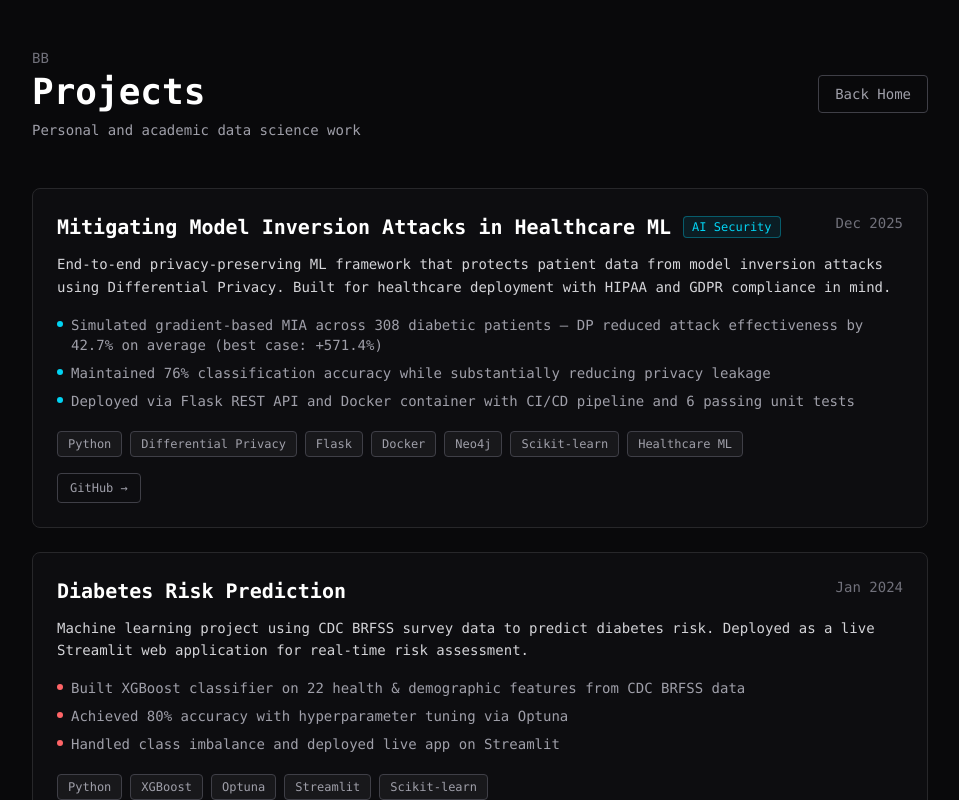
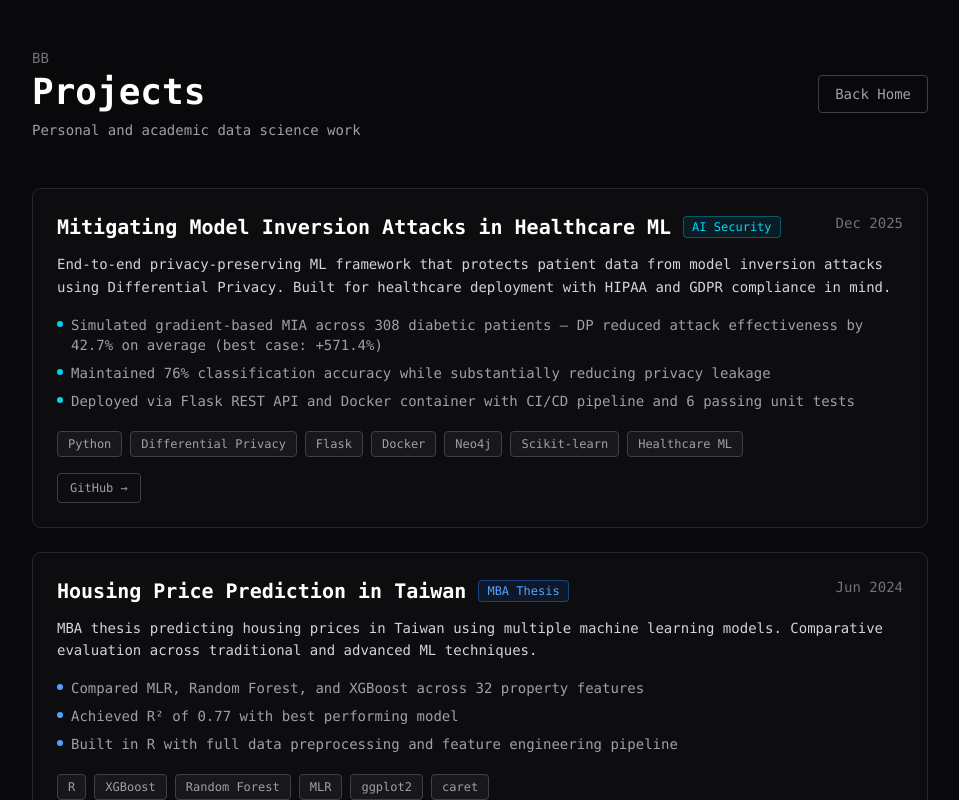
Before and after one commit to begimaibb/portfolio, a Next.js app in the folder my-portfolio/: page /projects in a window 1280 px wide. Shown: the top 800 px of the page, without its empty margins (160-1119 px from the left). Built offline with nearby package versions, Linux system fonts and the light colour scheme.

Commit message:
deleted playlist continuation prediction details from projects page

```diff
--- a/my-portfolio/app/projects/page.tsx
+++ b/my-portfolio/app/projects/page.tsx
@@ -19,6 +19,23 @@ const projects = [
     link: null,
     linkLabel: null,
     github: "https://github.com/begimaibb/healthcare-dp-mia",
+  },
+  {
+    title: "Housing Price Prediction in Taiwan",
+    date: "Jun 2024",
+    badge: "MBA Thesis",
+    description:
+      "MBA thesis predicting housing prices in Taiwan using multiple machine learning models. Comparative evaluation across traditional and advanced ML techniques.",
+    bullets: [
+      "Compared MLR, Random Forest, and XGBoost across 32 property features",
+      "Achieved R² of 0.77 with best performing model",
+      "Built in R with full data preprocessing and feature engineering pipeline",
+    ],
+    tags: ["R", "XGBoost", "Random Forest", "MLR", "ggplot2", "caret"],
+    color: "blue",
+    link: "https://hdl.handle.net/11296/5ugse9",
+    linkLabel: "View Thesis",
+    github: "https://github.com/begimaibb/housing-price-prediction-taiwan",
   },
   {
     title: "Diabetes Risk Prediction",
```
